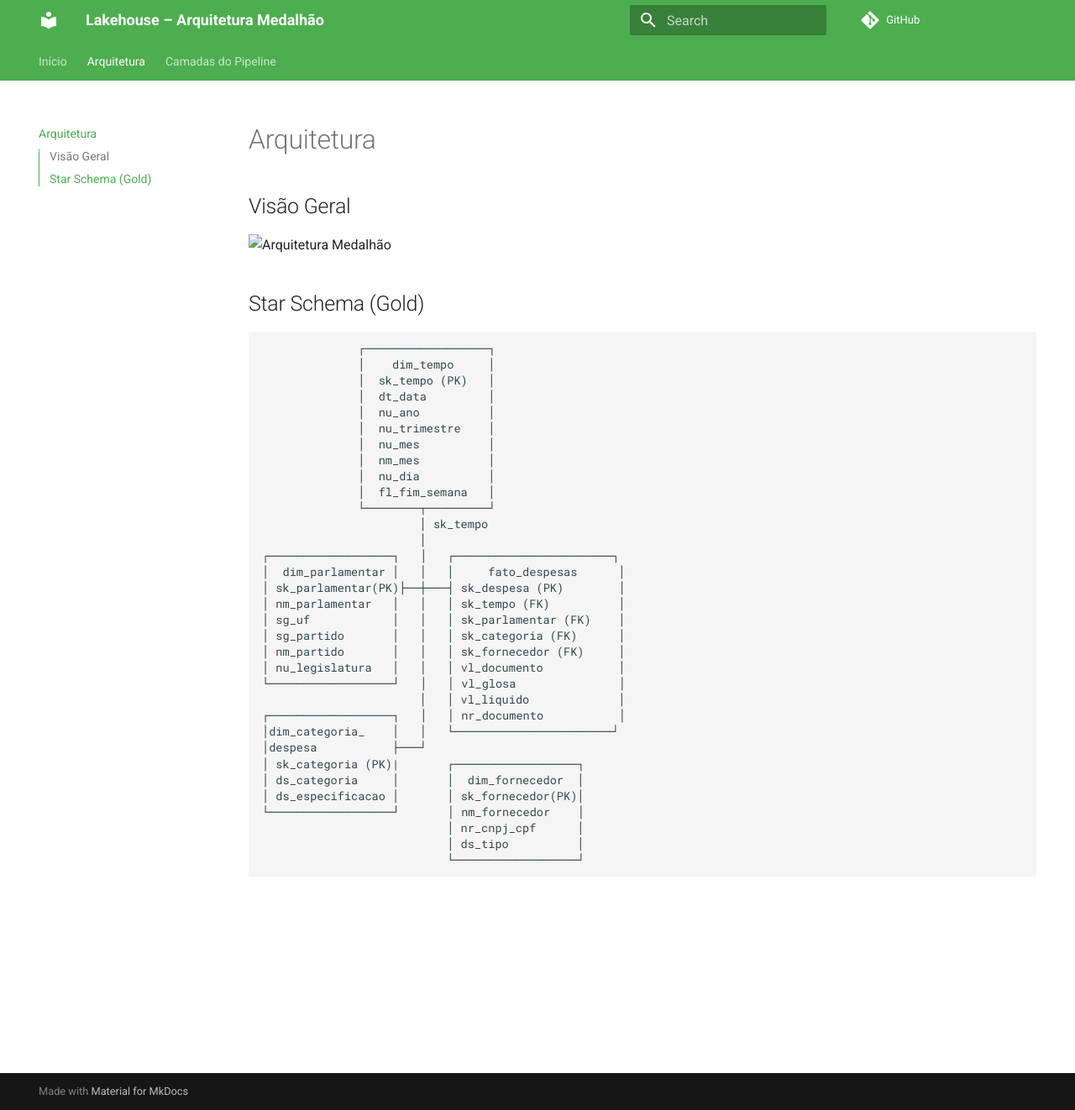
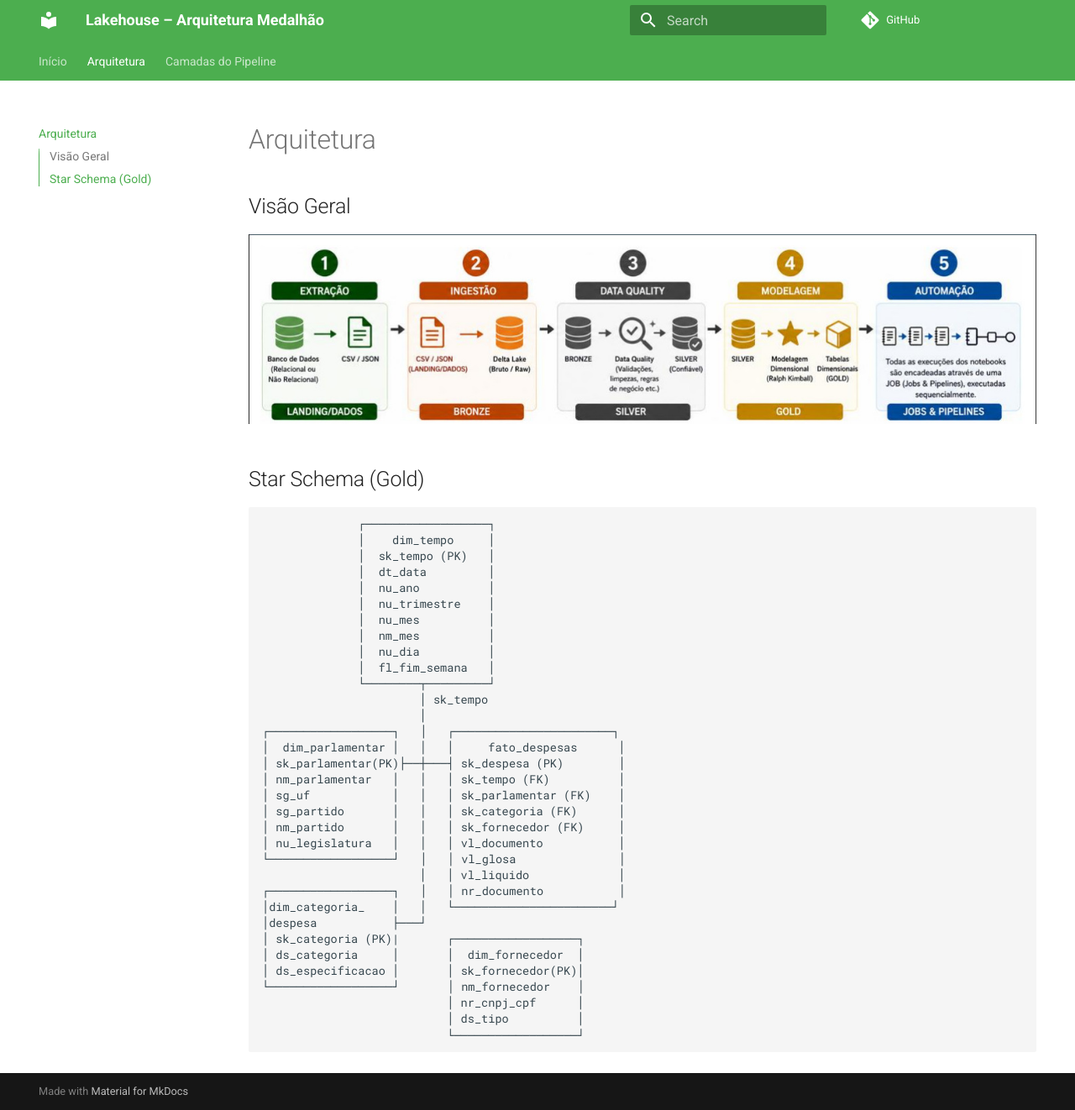
Before and after one commit to GabrielMacielZavarize/databricks-medallion-parlamentar, an MkDocs documentation site: the page built from docs/arquitetura.md, in a window 1280 px wide and 1322 px high. Shown: the whole window at 84% size. Built offline with MkDocs 1.6.1 and Material for MkDocs 9.7.7, drawn with Linux system fonts in a browser that asks for light colours; comment, search, counter and statistics services are not loaded.

Commit message:
fix: move imagem para docs/assets para o mkdocs conseguir servir

```diff
--- a/docs/arquitetura.md
+++ b/docs/arquitetura.md
@@ -2,7 +2,7 @@
 
 ## Visão Geral
 
-![Arquitetura Medalhão](../assets/imagem_github.jpeg)
+![Arquitetura Medalhão](assets/imagem_github.jpeg)
 
 ## Star Schema (Gold)
 
```
Also changed, not shown: docs/assets/imagem_github.jpeg (added).
